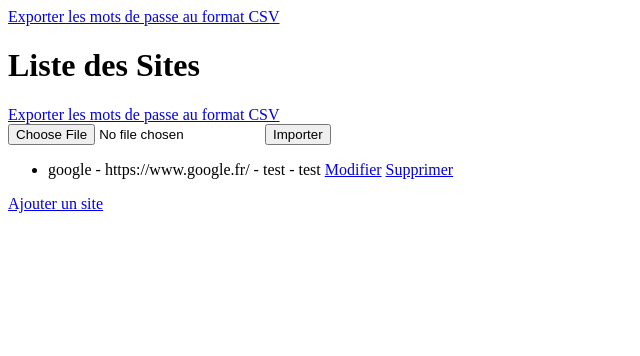
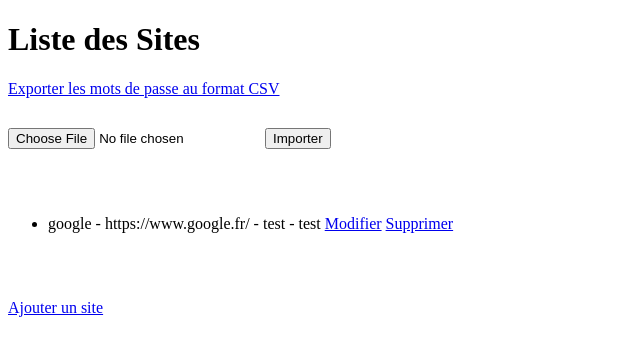
Before and after one commit to Hamtiac/b3-c2-django-Salvador_Torres-Guirao, a Django app: page /sites/ in a window 1280 px wide. Shown: the top 356 px of the page, without its empty margins (0-640 px from the left). Run offline with Django 4.2, Linux system fonts and the light colour scheme; data comes from the database, SQL or seed files in the repository.

Commit message:
Clean main page template

```diff
--- a/templates/sites/liste_sites.html
+++ b/templates/sites/liste_sites.html
@@ -2,16 +2,17 @@
 <html>
     <head>
         <title>Liste des Sites</title>
-    <a href="{% url 'exporter_mots_de_passe_csv' %}">Exporter les mots de passe au format CSV</a>
-</head>
-<body>
-    <h1>Liste des Sites</h1>
+    </head>
+    <body>
+        <h1>Liste des Sites</h1>
         <a href="{% url 'exporter_mots_de_passe_csv' %}">Exporter les mots de passe au format CSV</a>
+        <div style="height: 30px"></div>
         <form method="post" enctype="multipart/form-data" action="{% url 'importer_mots_de_passe_csv' %}">
             {% csrf_token %}
             <input type="file" name="csv_file" accept=".csv" required>
             <button type="submit">Importer</button>
         </form>
+        <div style="height: 50px"></div>
         <ul>
             {% for site in sites %}
                 <li>
@@ -21,6 +22,8 @@
                 </li>
             {% endfor %}
         </ul>
+        <div style="height: 50px"></div>
+
         <a href="{% url 'ajouter_site' %}">Ajouter un site</a>
     </body>
 </html>
```
